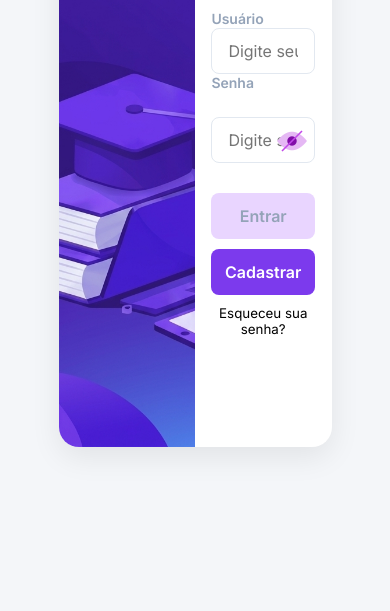
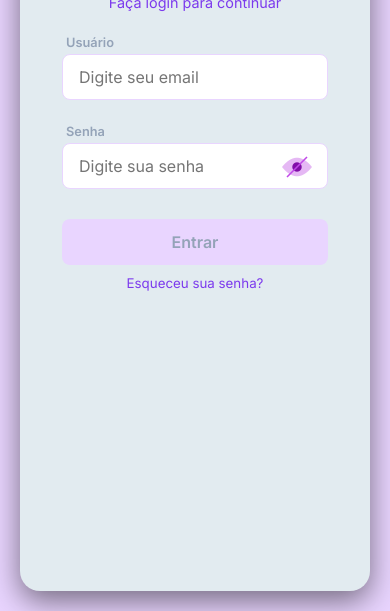
Before and after one commit to Ronisank/AVA-EducaPlus, a website with bundled scripts: page login/login.html in a window 390 px wide. Shown: the part 273-884 px from the top of the page. Before the commit the page ends 844 px from the top, so only its background shows below. Built offline with nearby package versions, Linux system fonts and the light colour scheme; a script that the page names is missing; a web font is replaced by a local one.

Commit message:
Style[RF09]: estilizando a pagina login para responsividade.

```diff
--- a/css/login.css
+++ b/css/login.css
@@ -1,6 +1,5 @@
 body {
-  background-color: #f4f6f9;
-  /* *O segredo para centralizar o card na tela */
+  background-color: var(--roxoClaro);
   display: flex;
   justify-content: center;
   align-items: center;
@@ -8,22 +7,25 @@
   height: 100%;
 }
 h1 {
-  color: #5b21b6;
+  color: var(--roxoEscuro);
   font-weight: bolder;
   padding-bottom: 10px;
+  margin-top: 30px;
+  text-align: center;
 }
 p {
-  color: #7c3aed;
-  font-size: 14px;
+  text-align: center;
+  color: var(--roxoPrimario);
+  font-size: 0.9rem;
   padding-bottom: 20px;
 }
 .hidden {
-  color: #691911;
-  background-color: #f4d6d2;
-  border-color: #f0c5c1;
+  color: var(--vermelhoErro);
+  background-color: var(--vermelhoErroBack);
+  border-color: var(--vermelhoErroBorda);
   border-radius: 10px;
   text-align: center;
-  font-size: 13px;
+  font-size: 0.8rem;
   padding: 10px;
 }
 /* *(Container Principal) */
@@ -34,9 +36,9 @@
   max-width: 1100px;
   height: 85vh;
   max-height: 700px;
-  background-color: #ffffff;
+  background-color: var(--cinzaClaro);
   border-radius: 20px;
-  box-shadow: 0 10px 30px rgba(0, 0, 0, 0.08);
+  box-shadow: 0 10px 30px rgba(0, 0, 0, 0.5);
   overflow: hidden;
   margin: 20px;
 }
@@ -51,57 +53,51 @@
 #meuFormulario {
   display: flex;
   flex-direction: column;
-  justify-content: center;
-  /* align-items: center; */
+  /* justify-content: center; */
   padding: 10% 12%;
 }
-/* *Estrutura dos campos */
+
 .div-senha,
 .div-usuario {
   position: relative;
-  margin-bottom: 20px; /* ?Espaço entre os campos */
+  margin-bottom: 20px;
   display: flex;
   flex-direction: column;
+
 }
 
-label {
-  font-size: 14px;
+label{
+  font-size: 0.8rem;
   font-weight: 600;
-  color: #94a3b8;
-  margin-bottom: 6px;
+  color: var(--cinzaMedio);
+  margin: 4px;
+  text-align: start;
 }
 
-/* *Estilização dos Inputs (Usuario e Senha) */
 input {
   width: 100%;
   height: 46px;
   padding: 0 16px;
-  border: 1.5px solid #e2e8f0;
+  border: 1.5px solid var(--roxoClaro);
   border-radius: 8px;
-  font-size: 16px;
-  color: #e9d5ff;
-  background-color: #fff;
+  font-size: 1rem;
+  color: var(--roxoEscuro);
   box-sizing: border-box;
-  transition: all 0.2s ease; /* Animação suave ao focar */
+  transition: all 0.2s ease;
+  place-content: var(--roxoEscuro);
 }
 
-/* ?Efeito visual quando o usuário clica para digitar */
 input:focus {
   outline: none;
-  border-color: #7c3aed;
+  border-color: var(--roxoPrimario);
   box-shadow: 0 0 0 3px rgba(79, 70, 229, 0.1);
-}
-
-/* *Posicionamento de mostrar senha */
-#senha {
-  /* padding-right: 10px; */
 }
 
 #btn-senha {
   position: absolute;
   right: 0px;
   bottom: 0px;
-  top: 45px; /* Alinha perfeitamente ao centro vertical do input */
+  top: 25px; /* Alinha perfeitamente ao centro vertical do input */
   background: none;
   border: none;
   cursor: pointer;
@@ -111,21 +107,19 @@
   align-items: center;
   justify-content: center;
 }
-#btn-senha,
+#btn-senha
 img {
   width: 32px;
 }
 
-/* 5. Estilização do Botão Entrar */
-#btnEntrar,
-.cadastrar {
+#btnEntrar {
   width: 100%;
   height: 46px;
-  background-color: #7c3aed;
-  color: white;
+  background-color: var(--roxoPrimario);
+  color: var(--cinzaClaro);
   border: none;
   border-radius: 8px;
-  font-size: 16px;
+  font-size: 1rem;
   font-weight: 600;
   cursor: pointer;
   transition: background-color 0.2s ease;
@@ -136,15 +130,13 @@
   color: #ffffff;
 }
 
-#btnEntrar:hover,
-.cadastrar:hover {
-  background-color: #5b21b6; /* Escurece levemente no hover */
+#btnEntrar:hover {
+  background-color: var(--roxoEscuro);
 }
 
-/* ?Estilo para quando o botão estiver desativado */
 #btnEntrar:disabled {
-  background-color: #e9d5ff;
-  color: #94a3b8;
+  background-color: var(--roxoClaro);
+  color: var(--cinzaMedio);
   cursor: not-allowed;
 }
 .resetSenha {
@@ -152,8 +144,62 @@
   border: none;
   cursor: pointer;
   margin-top: 10px;
+  color: var(--roxoPrimario);
 }
 .resetSenha:hover {
-  color: #5b21b6;
+  color: var(--roxoEscuro);
   font-weight: 800;
 }
+
+/*? ------ RESPONSIVIDADE --------*/
+
+@media screen and (max-width: 768px) {
+  .card-login {
+    display: flex;
+    flex-direction: column;
+    width: 100%;
+    min-height: 100vh;
+    background-color: var(--cinzaClaro);
+    border-radius: 20px;
+    box-shadow: 0 10px 30px rgba(0, 0, 0, 0.5);
+    /* overflow: hidden; */
+    /* margin: 20px; */
+    text-align: center;
+  }
+#labelUsuario{
+text-align: start;
+}
+  #meuFormulario {
+    display: flex;
+    flex-direction: column;
+    justify-content: center;
+    align-items: stretch;
+    width: 100%;
+    height: 50vh;
+    padding: 5% 12%;
+    box-sizing: border-box;
+    }
+  .imgTelaLogin {
+    background-image: url("../assets/imagens/telaLogin-Mobile.jpg");
+    background-size:cover;
+    background-position: center;
+    background-repeat: no-repeat;
+    padding-bottom: 20px;
+    width: 100%;
+    aspect-ratio: 2.5/1;
+
+  }
+  #btnEntrar {
+    width: 100%;
+    height: 46px;
+    background-color: var(--roxoPrimario);
+    color: var(--cinzaClaro);
+    border: none;
+    border-radius: 8px;
+    font-size: 1rem;
+    font-weight: 600;
+    cursor: pointer;
+    transition: background-color 0.2s ease;
+    box-sizing: border-box;
+  }
+}
--- a/login/login.html
+++ b/login/login.html
@@ -20,13 +20,13 @@
         <h1>Bem-vindo!</h1>
         <p>Faça login para continuar</p>
         <div id="divErro"></div>
-        <div class="div-user">
-          <label for="usuario">Usuário</label><br />
+        <div class="div-usuario">
+          <label for="usuario" id="labelUsuario">Usuário</label>
           <input type="text" id="usuario" placeholder="Digite seu email"
           autocomplete="email" required/>
         </div>
         <div class="div-senha">
-          <label id="labelSenha " for="senha">Senha</label><br />
+          <label id="labelSenha " for="senha">Senha</label>
           <input
             id="senha"
             type="password"
@@ -37,9 +37,8 @@
             <button type="button" id="btn-senha"></button>
         </div>
         <div class="div-btn">
-          <button type="button" id="btnEntrar" class="entrar" disabled>Entrar</button>
+            <button type="button" id="btnEntrar" class="entrar" disabled>Entrar</button>
 
-          <button class="cadastrar"><a href="">Cadastrar</a></button>
           <button type="button" class="resetSenha">Esqueceu sua senha?</button>
         </div>
       </form>
```
Also changed, not shown: assets/imagens/telaLogin-Mobile.jpg (added).
